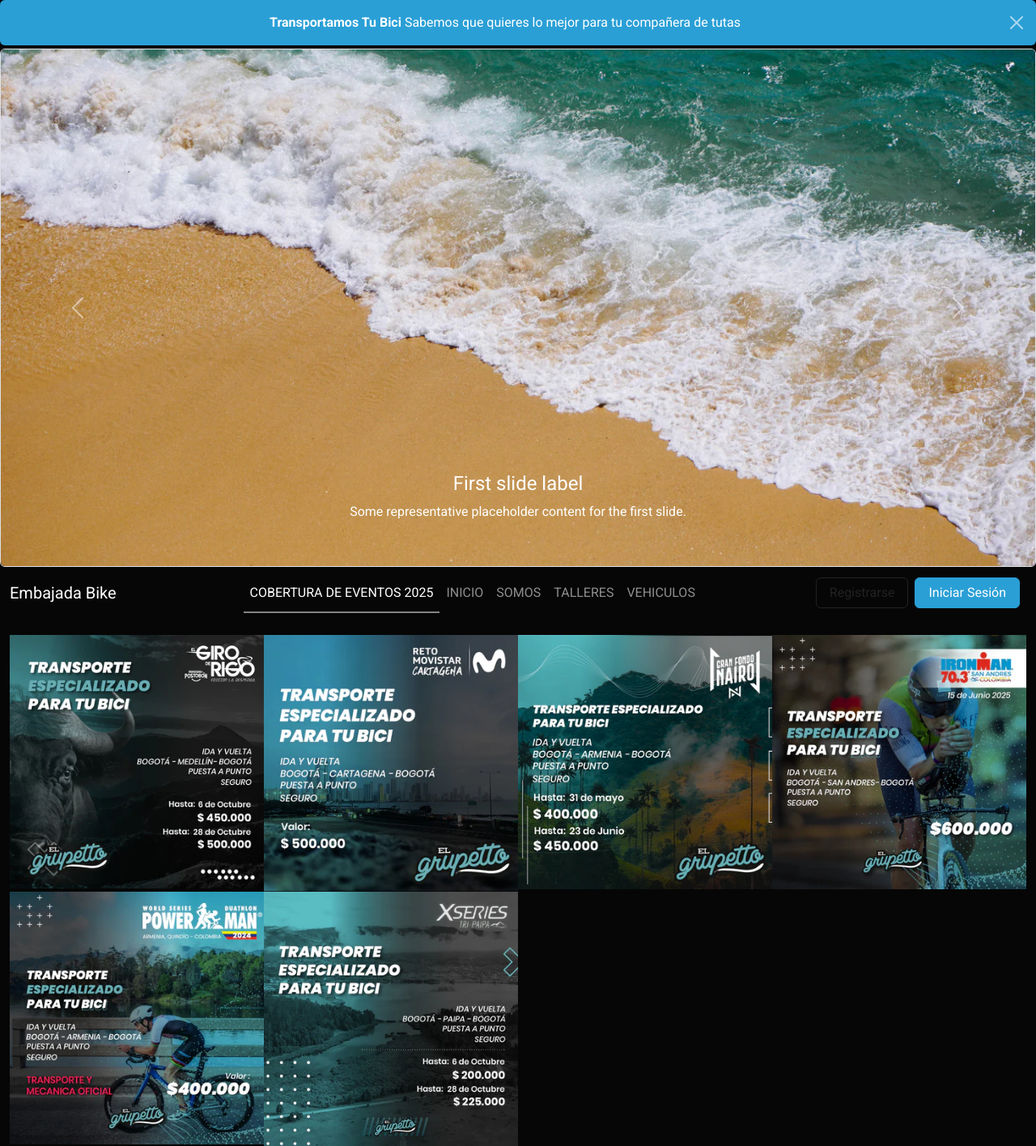
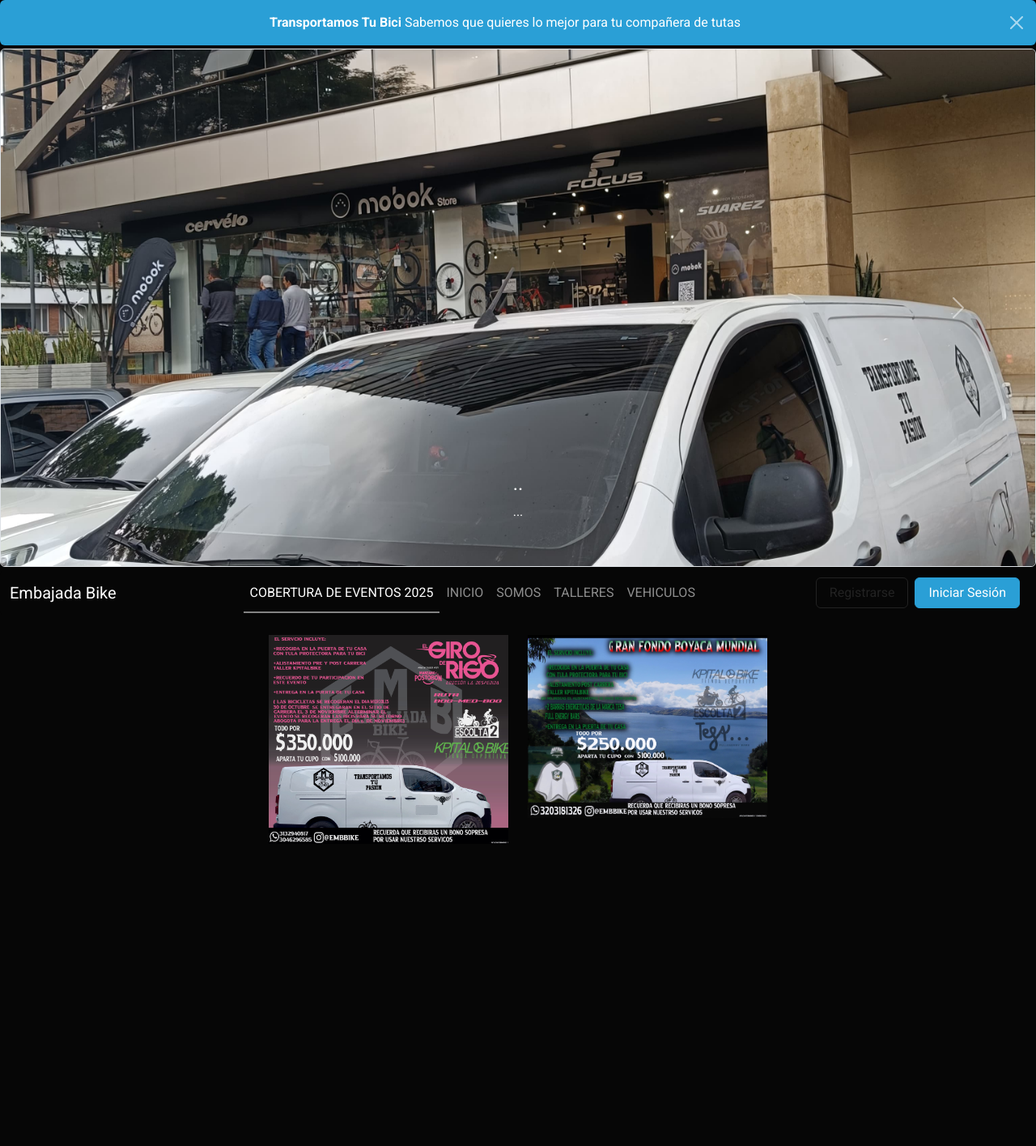
Before and after one commit to Jonathanarizajms/EB, a PHP site: page / in a window 1280 px wide. Shown: the whole page at 81% size. After the commit the page ends 1042 px from the top, so only its background shows below. Run offline with PHP 8.4, Linux system fonts and the light colour scheme.

Commit message:
agregamos y ajustamos imagenes

```diff
--- a/views/landing/index.view.landing.php
+++ b/views/landing/index.view.landing.php
@@ -24,27 +24,48 @@
 }
 </style>
 
-<div id="carouselExampleAutoplaying" class="carousel slide" data-bs-ride="carousel" data-bs-interval="1000">
+<div id="carouselExampleAutoplaying" class="carousel slide" data-bs-ride="carousel" data-bs-interval="2000">
   <div class="carousel-inner">
     <div class="carousel-item active w-100 h-50">
-      <img src="assets/dep/land/img/carousell/3.jpg" class="d-block w-100 rounded border" alt="...">
+      <img src="assets/dep/land/img/carousell/4.jpeg" class="d-block w-100 rounded border" alt="...">
       <div class="carousel-caption d-none d-md-block">
-        <h5>First slide label</h5>
-        <p>Some representative placeholder content for the first slide.</p>
+        <h5>..</h5>
+        <p>...</p>
       </div>
     </div>
     <div class="carousel-item">
-      <img src="assets/dep/land/img/carousell/2.png" class="d-block w-100 rounded border" alt="...">
+      <img src="assets/dep/land/img/carousell/5.jpeg" class="d-block w-100 rounded border" alt="...">
       <div class="carousel-caption d-none d-md-block">
-        <h5>Second slide label</h5>
-        <p>Some representative placeholder content for the second slide.</p>
+        <h5>..</h5>
+        <p>...</p>
       </div>
     </div>
     <div class="carousel-item">
-      <img src="assets/dep/land/img/carousell/1.jpg" class="d-block w-100 rounded border" alt="...">
+      <img src="assets/dep/land/img/carousell/6.jpeg" class="d-block w-100 rounded border" alt="...">
       <div class="carousel-caption d-none d-md-block">
-        <h5>Third slide label</h5>
-        <p>Some representative placeholder content for the third slide.</p>
+        <h5>..</h5>
+        <p>...</p>
+      </div>
+    </div>
+        <div class="carousel-item">
+      <img src="assets/dep/land/img/carousell/7.jpeg" class="d-block w-100 rounded border" alt="...">
+      <div class="carousel-caption d-none d-md-block">
+        <h5>..</h5>
+        <p>...</p>
+      </div>
+    </div>
+        <div class="carousel-item">
+      <img src="assets/dep/land/img/carousell/8.jpeg" class="d-block w-100 rounded border" alt="...">
+      <div class="carousel-caption d-none d-md-block">
+        <h5>..</h5>
+        <p>...</p>
+      </div>
+    </div>
+        <div class="carousel-item">
+      <img src="assets/dep/land/img/carousell/9.jpeg" class="d-block w-100 rounded border" alt="...">
+      <div class="carousel-caption d-none d-md-block">
+        <h5>..</h5>
+        <p>...</p>
       </div>
     </div>
   </div>
@@ -111,28 +132,16 @@
 
 
 <div class="container-fluid mt-4">
-  <div class="row g-0"> <!-- g-0 elimina el espacio entre columnas -->
-    <div class="col-6 col-md-3"> <!-- 6 columnas en pantallas pequeñas, 3 en pantallas medianas y grandes -->
-      <img src="assets/dep/land/img/oferts/1.jpg" class="img-fluid" alt="Imagen 1">
+  <div class="row justify-content-center g-4"> <!-- 'justify-content-center' alinea las columnas al centro -->
+    <div class="col-6 col-md-3 "> <!-- 6 columnas en pantallas pequeñas, 3 en pantallas medianas y grandes -->
+      <img src="assets/dep/land/img/oferts/7.jpeg" class="img-fluid" alt="Imagen 1">
     </div>
     <div class="col-6 col-md-3">
-      <img src="assets/dep/land/img/oferts/2.jpg" class="img-fluid" alt="Imagen 2">
+      <img src="assets/dep/land/img/oferts/8.jpeg" class="img-fluid" alt="Imagen 2">
     </div>
-    <div class="col-6 col-md-3">
-      <img src="assets/dep/land/img/oferts/3.png" class="img-fluid" alt="Imagen 3">
-    </div>
-    <div class="col-6 col-md-3">
-      <img src="assets/dep/land/img/oferts/4.jpg" class="img-fluid" alt="Imagen 4">
-    </div>
-    <div class="col-6 col-md-3">
-      <img src="assets/dep/land/img/oferts/5.jpg" class="img-fluid" alt="Imagen 5">
-    </div>
-    <div class="col-6 col-md-3">
-      <img src="assets/dep/land/img/oferts/6.jpg" class="img-fluid" alt="Imagen 6">
-    </div>
-
   </div>
 </div>
+
 
 <div class="row">
   <div class="col">
```
Also changed, not shown: assets/dep/land/img/carousell/4.jpeg (added), assets/dep/land/img/carousell/5.jpeg (added), assets/dep/land/img/carousell/6.jpeg (added), assets/dep/land/img/carousell/7.jpeg (added), assets/dep/land/img/carousell/8.jpeg (added), assets/dep/land/img/carousell/9.jpeg (added), assets/dep/land/img/oferts/7.jpeg (added), assets/dep/land/img/oferts/8.jpeg (added).
